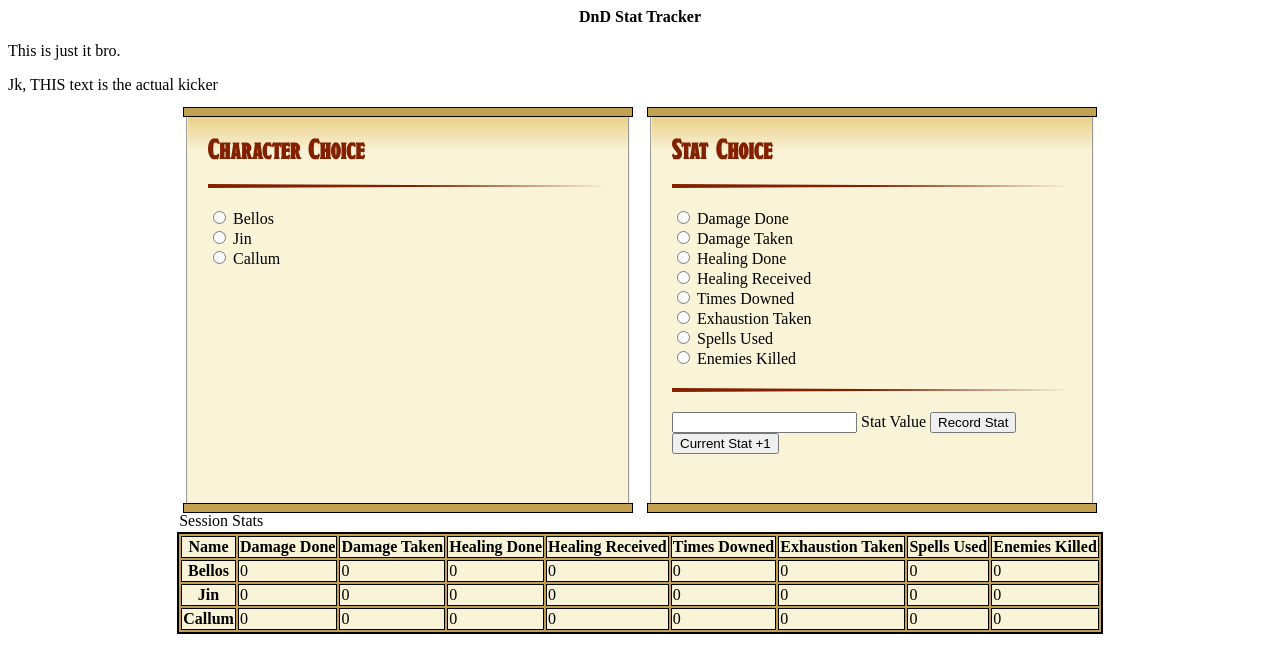
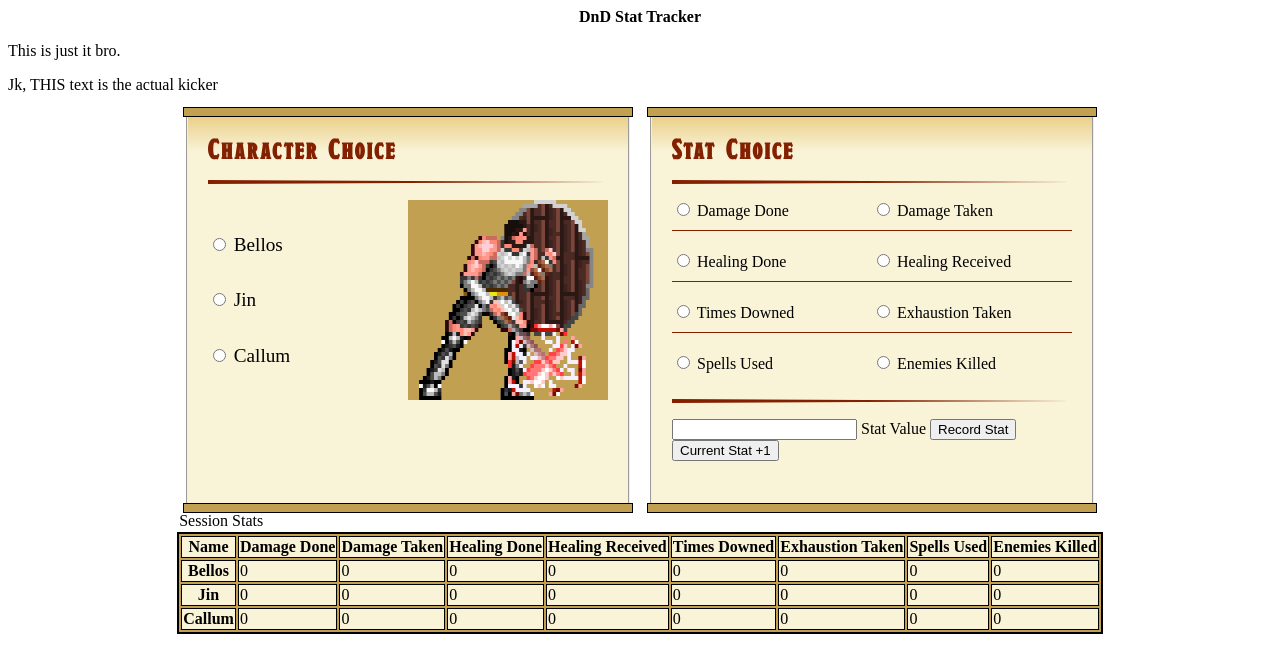
Before and after one commit to morganmcleod1123/DnDWepApp, a plain HTML site: page index.html in a window 1280 px wide. Drawn offline with Linux system fonts and the light colour scheme.

Commit message:
Styled Char Stat Block

```diff
--- a/index.html
+++ b/index.html
@@ -17,12 +17,17 @@
                 <div class="statBlockGradient"></div>
                 <header>Character Choice</header>
                 <div class="fancyDivider"></div>
+                <section class="charBlockGrid">
+                    <section class="charInputWrapper">
                         <label for="radioBellos" class="radioChoice">
                             <input type="radio" id="radioBellos" name="charSelect" value="Bellos"> Bellos</label>
                         <label for="radioJin" class="radioChoice">
                             <input type="radio" id="radioJin" name="charSelect" value="Jin"> Jin</label>
                         <label for="radioCallum" class="radioChoice">
                             <input type="radio" id="radioCallum" name="charSelect" value="Callum"> Callum</label>
+                    </section>
+                    <img id="charImg" src="images/Bellos.png" alt="Image of Character">
+                </section>
                 <div class="statBlockBorder bottom"></div>
             </fieldset>
             <fieldset id="statSection">
@@ -30,6 +35,7 @@
                 <div class="statBlockGradient"></div>
                 <header>Stat Choice</header>
                 <div class="fancyDivider"></div>
+                <section class="statInputWrapper">
                     <label for="damageDone" class="radioChoice">
                         <input type="radio" name="statSelect" id="damageDone" value="damageDone"> Damage Done</label>
                     <label for="damageTaken" class="radioChoice">
@@ -42,10 +48,11 @@
                         <input type="radio" name="statSelect" id="timesDowned" value="timesDowned"> Times Downed</label>
                     <label for="exhaustionTaken" class="radioChoice">
                         <input type="radio" name="statSelect" id="exhaustionTaken" value="exhaustionTaken"> Exhaustion Taken</label>
-                <label for="spellsUsed" class="radioChoice">
+                    <label for="spellsUsed" class="last radioChoice">
                         <input type="radio" name="statSelect" id="spellsUsed"> Spells Used</label>
-                <label for="enemiesKilled" class="radioChoice">
+                    <label for="enemiesKilled" class="last radioChoice">
                         <input type="radio" name="statSelect" id="enemiesKilled" value="enemiesKilled"> Enemies Killed</label>
+                </section>
                 <div class="fancyDivider"></div>
                 <input type="number" id="statValue">
                 <label for="statValue">Stat Value</label>
--- a/styles.css
+++ b/styles.css
@@ -61,11 +61,13 @@ fieldset{
     bottom: -5px;
 }
 
+/* Letter Spacing change quite Goated */
 fieldset header {
     text-align: left;
     font-size: 175%;
     margin-top: -20px;
     font-family: "Draconis", sans-serif;
+    letter-spacing: 2px;
     color: var(--redAccentColor);
 }
 
@@ -78,13 +80,54 @@ form{
     display: block;
 }
 
+/* Char selection */
+
+.charBlockGrid{
+    display: grid;
+    grid-template-columns: 1fr 1fr;
+}
+
+.charInputWrapper{
+    display: flex;
+    flex-direction: column;
+    justify-content: space-evenly;
+}
+
+.charInputWrapper label{
+    font-size: larger;
+}
+
+#charImg{
+    width: 200px;
+    height: 200px;
+    background-color: #c2a052;
+}
+
+/* Stat selection */
+
+.statInputWrapper{
+    display: grid;
+    grid-template-columns: 1fr 1fr;
+    margin: -10px 0;
+}
+
+.statInputWrapper label{
+    margin: 5% 0;
+    border-bottom: 1px solid var(--redAccentColor);
+    padding-bottom: 10px;
+}
+
+.last.radioChoice{
+    border: none;
+}
+
 .fancyDivider{
     width: 0;
     height: 0;
     border-top: 2px solid transparent;
     border-bottom: 2px solid transparent;
     border-left: 25rem solid var(--redAccentColor);
-    margin: 5% 0;
+    margin: 4% 0;
 }
 
 /* Table formatting */
```
Also changed, not shown: images/Bellos.png (added), images/Callum.png (added), images/Jin.png (added). Lines whose indentation alone changed are shown as unchanged.
